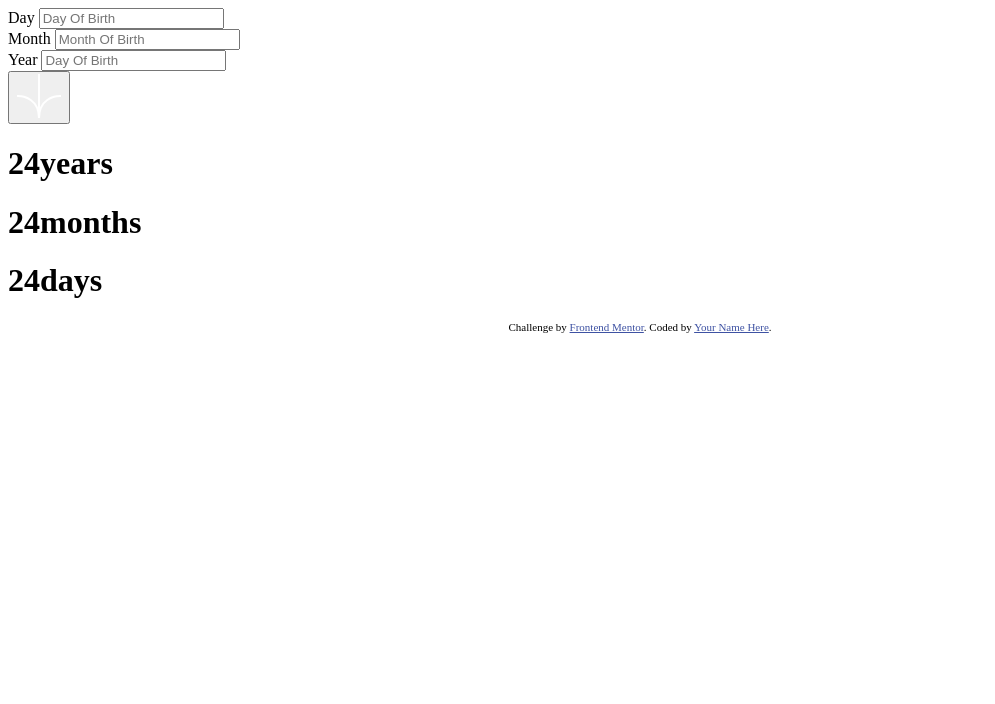
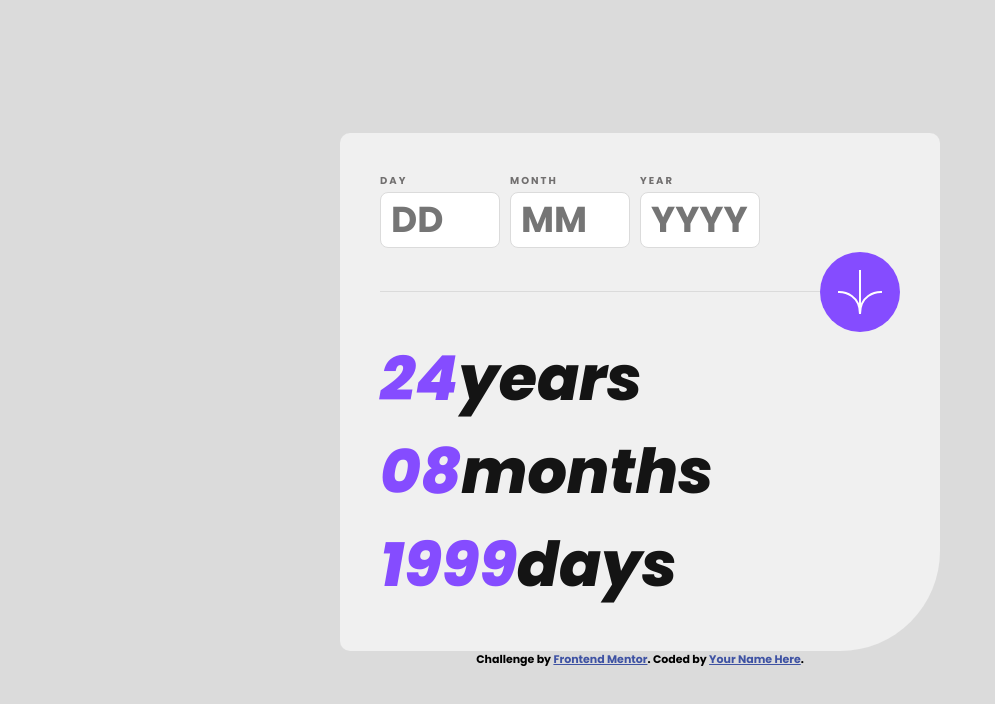
Before and after one commit to Shubham-yelekar/fem-age-calculator, a plain HTML site: page index.html in a window 1280 px wide. Shown: the whole page, without its empty margins (0-995 px from the left). Drawn offline with Linux system fonts and the light colour scheme.

Commit message:
css done

```diff
--- a/index.html
+++ b/index.html
@@ -5,6 +5,8 @@
   <meta name="viewport" content="width=device-width, initial-scale=1.0"> <!-- displays site properly based on user's device -->
 
   <link rel="icon" type="image/png" sizes="32x32" href="./assets/images/favicon-32x32.png">
+
+  <link rel="stylesheet" href="style.css">
 
   <title>Frontend Mentor | Age calculator app</title>
 
@@ -16,29 +18,33 @@
 </head>
 <body>
 
-  <div class="conatiner">
+  <div class="container">
     <form action="" method="get" class="form-wrapper">
-
+      <div class="inputs">
         <div class="input-box">
           <label for="dayOB">Day</label>
-        <input type="text" name="dayOB" id="dayOB" placeholder="Day Of Birth">
+          <input required type="text" name="dayOB" id="dayOB" placeholder="DD">
         </div>
         <div class="input-box">
           <label for="monthOB">Month</label>
-        <input type="text" name="monthOB" id="monthOB" placeholder="Month Of Birth">
+          <input required type="text" name="monthOB" id="monthOB" placeholder="MM">
         </div>
         <div class="input-box">
           <label for="yearOB">Year</label>
-        <input type="text" name="yearOB" id="yearOB" placeholder="Day Of Birth">
+          <input required type="text" name="yearOB" id="yearOB" placeholder="YYYY">
+        </div>
       </div>
 
+      <div class="button-div">
+        <div class="line"></div>
         <button type="submit"><img src="./assets/images/icon-arrow.svg" alt="" srcset=""></button>
+      </div>
     </form>
 
     <div class="response-wrapper">
       <h1><span>24</span>years</h1>
-      <h1><span>24</span>months</h1>
-      <h1><span>24</span>days</h1>
+      <h1><span>08</span>months</h1>
+      <h1><span>1999</span>days</h1>
     </div>
   </div>
 
--- a/style.css
+++ b/style.css
@@ -7,6 +7,7 @@
     /* Primary */
 
     --purple: hsl(259, 100%, 65%);
+    --light-purple: hsl(259, 100%, 69%);
     --light-red: hsl(0, 100%, 67%);
 
 
@@ -101,6 +102,92 @@
     }
   }
 
+
+
   body {
-      background-color: var(--ff-white);
+      background-color: var(--light-grey);
+      display: flex;
+      flex-direction: column;
+      align-items: center;
+      justify-content: center;
     }
+
+.container {
+  width: 600px;
+  border-radius: 10px;
+  border-bottom-right-radius: 100px;
+  padding: 4rem;
+  background-color: var(--ff-white);
+}
+
+.inputs {
+  display: flex;
+  gap: 1rem;
+
+}
+
+label {
+  font-size: 1rem;
+  text-transform: uppercase;
+  letter-spacing: 2px;
+  color: var(--smokey-grey);
+}
+
+.input-box {
+  display: flex;
+  flex-direction: column;
+}
+
+input {
+  width: 12rem;
+  padding: 0 1rem;
+  font-size: 3.6rem;
+  margin: 4px 0;
+  border-radius: 8px;
+  border: 1px solid var(--light-grey);
+}
+
+input::placeholder {
+  font-size: 3.6rem;
+}
+
+.button-div {
+  display: flex;
+  flex-direction: row;
+  justify-content: center;
+  align-items: center;
+}
+
+.line {
+  height: 1px;
+  width: 100%;
+  background-color:var(--light-grey);
+}
+
+button {
+  background-color: var(--purple);
+  border: none;
+  border-radius: 50%;
+  padding: 1rem;
+  height: 80px;
+  aspect-ratio: 1;
+  cursor: pointer ;
+  transition: all 0.3s ease;
+  display: flex;
+  align-items: center;
+  justify-content: center;
+}
+
+button:hover {
+  background-color: var(--light-purple);
+}
+
+h1 {
+  font-size: 6.2rem;
+  font-style: italic;
+  color: var(--off-black);
+}
+
+h1 span {
+  color: var(--purple);
+}
```
Lines whose indentation alone changed are shown as unchanged.
